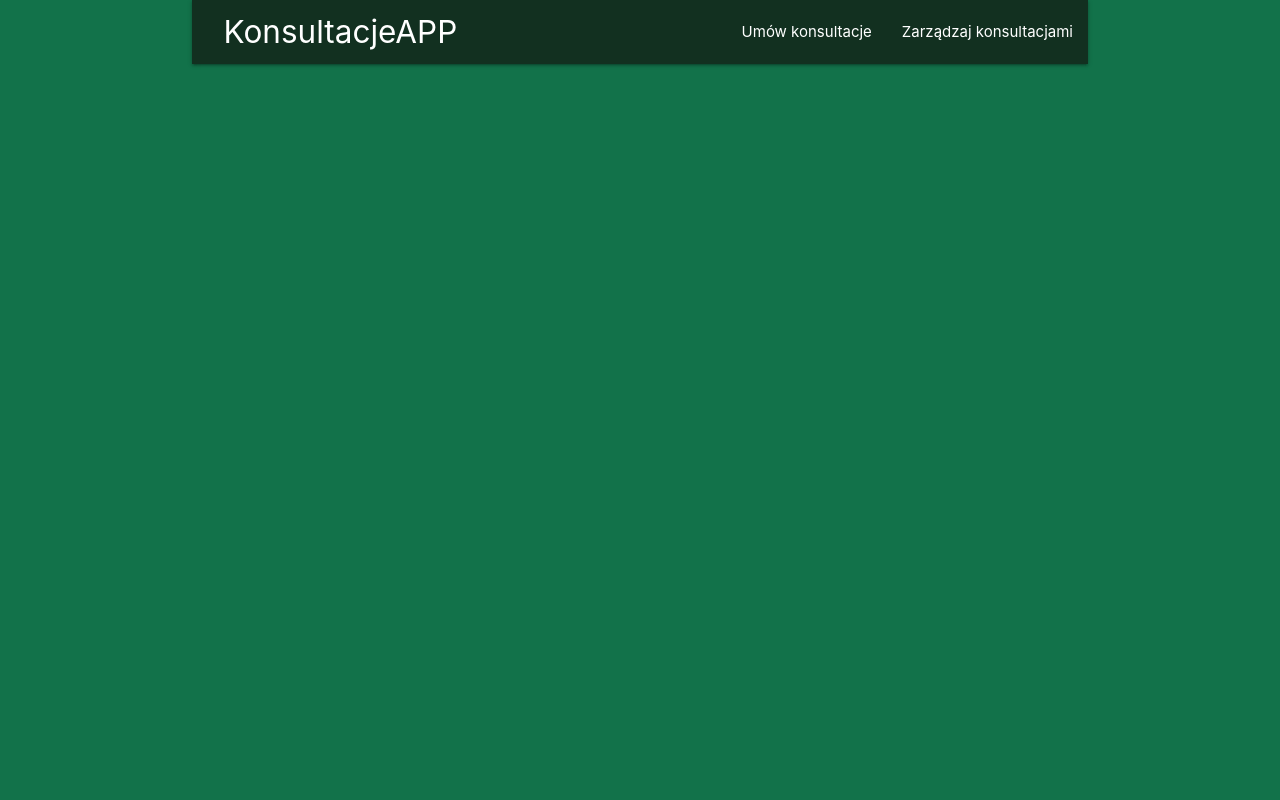
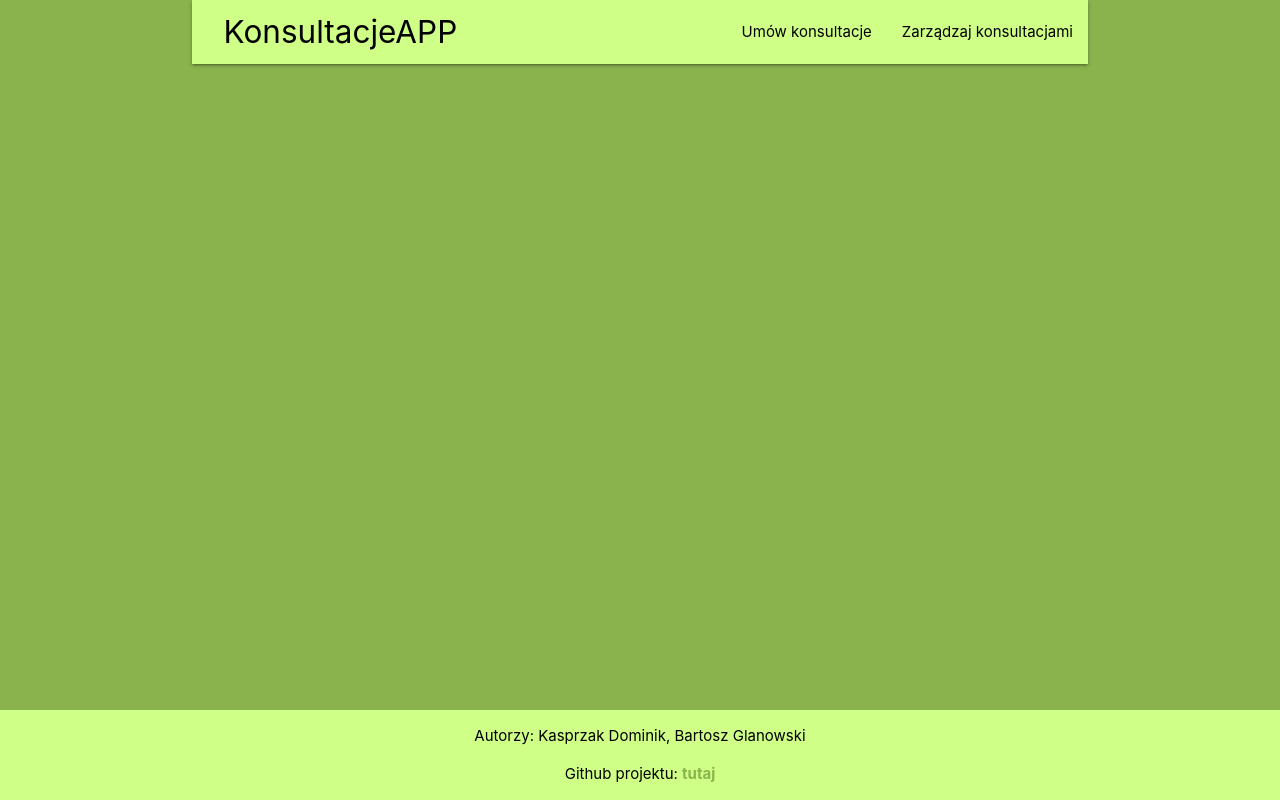
Before and after one commit to Salixu/Bartoszglanowski-gmail.com, a PHP site: template resources/views/templates/main-tmpl.twig in a window 1280 px wide. Run offline with PHP 8.4, Linux system fonts and the light colour scheme; the template is opened without the code that fills it, so the values that code supplies are empty; some libraries are stand-ins or nearby versions.

Commit message:
Added color palette

```diff
--- /dev/null
+++ b/dist/css/style.min.css
@@ -0,0 +1,2 @@
+body{background-color:#8AB34D;color:black}.content{-webkit-box-shadow:0 2px 2px 0 rgba(0,0,0,0.14),0 3px 1px -2px rgba(0,0,0,0.12),0 1px 5px 0 rgba(0,0,0,0.2);box-shadow:0 2px 2px 0 rgba(0,0,0,0.14),0 3px 1px -2px rgba(0,0,0,0.12),0 1px 5px 0 rgba(0,0,0,0.2)}.nav-wrapper{background-color:#CFFF87}.nav-ele,.brand-logo{color:black !important}.home-content{background-color:#CFFF87;text-align:justify;position:absolute;top:50% !important;left:50% !important;-webkit-transform:translate(-50%, -50%) !important;transform:translate(-50%, -50%) !important;width:35em;border-radius:10px}.home-header{text-align:center}.home-paragraph{margin-bottom:2em;padding-left:1em;padding-right:1em}.consultations-container{background-color:#CFFF87;margin-top:2em;text-align:center}.consultations-header{font-size:3em}.datepicker{text-align:center;border-bottom:1px solid #8AB34D !important}.datepicker:hover{cursor:pointer}.datepicker-table{color:black}.datepicker-date-display{background-color:#8AB34D}.datepicker-cancel,.is-today,.datepicker-clear,.datepicker-today,.datepicker-done{color:#8AB34D !important}.dropdown-content li>a,.dropdown-content li>span{color:#8AB34D !important}#footer{position:fixed;left:0;bottom:0;width:100%;background-color:#CFFF87;color:black;text-align:center}a{color:#8AB34D}.footer-link{font-weight:700}::-webkit-input-placeholder{color:#8AB34D}:-ms-input-placeholder{color:#8AB34D}::-ms-input-placeholder{color:#8AB34D}::placeholder{color:#8AB34D}
+/*# sourceMappingURL=style.min.css.map */
--- a/public/css/style.css
+++ b/public/css/style.css
@@ -1,39 +1,109 @@
 body {
-    background-color: rgb(18, 114, 74);
-    font-size: 12pt;
-    color: white;
+  background-color: #8AB34D;
+  color: black;
 }
 
-.content{
-    box-shadow: 0 2px 2px 0 rgba(0,0,0,0.14),0 3px 1px -2px rgba(0,0,0,0.12),0 1px 5px 0 rgba(0,0,0,0.2);
+.content {
+  -webkit-box-shadow: 0 2px 2px 0 rgba(0, 0, 0, 0.14), 0 3px 1px -2px rgba(0, 0, 0, 0.12), 0 1px 5px 0 rgba(0, 0, 0, 0.2);
+          box-shadow: 0 2px 2px 0 rgba(0, 0, 0, 0.14), 0 3px 1px -2px rgba(0, 0, 0, 0.12), 0 1px 5px 0 rgba(0, 0, 0, 0.2);
 }
 
-.nav-wrapper{
-    background-color:rgb(18, 48, 32)!important;
+.nav-wrapper {
+  background-color: #CFFF87;
 }
 
-.home-content{
-    background-color: rgb(18, 48, 32);
-    margin-top: 15%;
-    text-align: justify;
+.nav-ele, .brand-logo {
+  color: black !important;
 }
 
-.home-header{
+.home-content {
+  background-color: #CFFF87;
+  text-align: justify;
+  position: absolute;
+  top: 50% !important;
+  left: 50% !important;
+  -webkit-transform: translate(-50%, -50%) !important;
+          transform: translate(-50%, -50%) !important;
+  width: 35em;
+  border-radius: 10px;
+}
+
+.home-header {
   text-align: center;
 }
 
-.home-paragraph{
+.home-paragraph {
   margin-bottom: 2em;
   padding-left: 1em;
   padding-right: 1em;
 }
 
-.consultations-container{
-    background-color:rgb(18, 48, 32);
+.consultations-container {
+  background-color: #CFFF87;
   margin-top: 2em;
   text-align: center;
 }
 
-.consultations-header{
+.consultations-header {
   font-size: 3em;
 }
+
+.datepicker {
+  text-align: center;
+  border-bottom: 1px solid #8AB34D !important;
+}
+
+.datepicker:hover {
+  cursor: pointer;
+}
+
+.datepicker-table {
+  color: black;
+}
+
+.datepicker-date-display {
+  background-color: #8AB34D;
+}
+
+.datepicker-cancel, .is-today, .datepicker-clear, .datepicker-today, .datepicker-done {
+  color: #8AB34D !important;
+}
+
+.dropdown-content li > a, .dropdown-content li > span {
+  color: #8AB34D !important;
+}
+
+#footer {
+  position: fixed;
+  left: 0;
+  bottom: 0;
+  width: 100%;
+  background-color: #CFFF87;
+  color: black;
+  text-align: center;
+}
+
+a {
+  color: #8AB34D;
+}
+
+.footer-link {
+  font-weight: 700;
+}
+
+::-webkit-input-placeholder {
+  color: #8AB34D;
+}
+
+:-ms-input-placeholder {
+  color: #8AB34D;
+}
+
+::-ms-input-placeholder {
+  color: #8AB34D;
+}
+
+::placeholder {
+  color: #8AB34D;
+}
+/*# sourceMappingURL=style.css.map */
--- /dev/null
+++ b/public/css/style.min.css
@@ -0,0 +1,2 @@
+body{background-color:#8AB34D;color:black}.content{-webkit-box-shadow:0 2px 2px 0 rgba(0,0,0,0.14),0 3px 1px -2px rgba(0,0,0,0.12),0 1px 5px 0 rgba(0,0,0,0.2);box-shadow:0 2px 2px 0 rgba(0,0,0,0.14),0 3px 1px -2px rgba(0,0,0,0.12),0 1px 5px 0 rgba(0,0,0,0.2)}.nav-wrapper{background-color:#CFFF87}.nav-ele,.brand-logo{color:black !important}.home-content{background-color:#CFFF87;text-align:justify;position:absolute;top:50% !important;left:50% !important;-webkit-transform:translate(-50%, -50%) !important;transform:translate(-50%, -50%) !important;width:35em;border-radius:10px}.home-header{text-align:center}.home-paragraph{margin-bottom:2em;padding-left:1em;padding-right:1em}.consultations-container{background-color:#CFFF87;margin-top:2em;text-align:center}.consultations-header{font-size:3em}.datepicker{text-align:center;border-bottom:1px solid #8AB34D !important}.datepicker:hover{cursor:pointer}.datepicker-table{color:black}.datepicker-date-display{background-color:#8AB34D}.datepicker-cancel,.is-today,.datepicker-clear,.datepicker-today,.datepicker-done{color:#8AB34D !important}.dropdown-content li>a,.dropdown-content li>span{color:#8AB34D !important}#footer{position:fixed;left:0;bottom:0;width:100%;background-color:#CFFF87;color:black;text-align:center}a{color:#8AB34D}.footer-link{font-weight:700}::-webkit-input-placeholder{color:#8AB34D}:-ms-input-placeholder{color:#8AB34D}::-ms-input-placeholder{color:#8AB34D}::placeholder{color:#8AB34D}
+/*# sourceMappingURL=style.min.css.map */
--- /dev/null
+++ b/public/css/style.sass
@@ -0,0 +1,86 @@
+$darker-green: #8AB34D
+$lighter-green: #CFFF87
+
+$color2: #D9FFA1
+$color4: #9B3BB3
+$color5: #E787FF
+
+body
+    background-color: $darker-green
+    color: black
+
+.content
+    box-shadow: 0 2px 2px 0 rgba(0,0,0,0.14),0 3px 1px -2px rgba(0,0,0,0.12),0 1px 5px 0 rgba(0,0,0,0.2)
+
+.nav-wrapper
+    background-color: $lighter-green
+
+.nav-ele, .brand-logo
+    color: black !important
+
+.home-content
+    background-color: $lighter-green
+    text-align: justify
+    position: absolute
+    top: 50% !important
+    left: 50% !important
+    transform: translate(-50%, -50%) !important
+    width: 35em
+    border-radius: 10px
+
+.home-header
+    text-align: center
+
+.home-paragraph
+    margin-bottom: 2em
+    padding-left: 1em
+    padding-right: 1em
+
+.consultations-container
+    background-color: $lighter-green
+    margin-top: 2em
+    text-align: center
+
+.consultations-header
+    font-size: 3em
+
+//Date input style
+.datepicker
+    text-align: center
+    border-bottom: 1px solid $darker-green !important
+    &:hover
+        cursor: pointer;
+
+// Calendar font color
+.datepicker-table
+    color: black;
+
+// Left side calendar color
+.datepicker-date-display
+    background-color: $darker-green
+
+// Buttons and today font color
+.datepicker-cancel, .is-today, .datepicker-clear, .datepicker-today, .datepicker-done
+    color: $darker-green !important
+
+// Calendar years and months picker font color
+.dropdown-content li>a, .dropdown-content li>span
+    color: $darker-green !important
+
+#footer
+    position: fixed
+    left: 0
+    bottom: 0
+    width: 100%
+    background-color: $lighter-green
+    color: black
+    text-align: center
+
+a
+    color: $darker-green
+
+.footer-link
+    font-weight: 700
+
+::placeholder
+    color: $darker-green
--- a/resources/views/index.twig
+++ b/resources/views/index.twig
@@ -1,12 +1,12 @@
 {% extends "templates/main-tmpl.twig" %}
 {% block title %}Strona główna{% endblock %}
 {% block content %}
-    <div class='row'>
-        <div class='col s6 offset-s3 home-content'>
+
+        <div class='home-content'>
             <h1 class='home-header'>Witaj!</h1>
             <p class='home-paragraph'>
             Na naszej stronie umówisz się na konsultacje! Aby przejść do podstrony i umówić się na rozmowę, przejdź do zakładki umów konsultacje, aby zarządzać propozycjami konsultacji wysłanych przez uczniów należy zalogować się na konto administratora przechodząc do podstrony /login i przejść do zakładki zarządzaj konsultacjami.
             </p>
         </div>
-    </div>
+
 {% endblock %}
--- a/resources/views/templates/main-tmpl.twig
+++ b/resources/views/templates/main-tmpl.twig
@@ -21,14 +21,18 @@
             <div class="nav-wrapper">
             <a href="/home" style='margin-left:1em' class="brand-logo">KonsultacjeAPP</a>
             <ul id="nav-mobile" class="right hide-on-med-and-down">
-                <li><a href="/konsultacje">Umów konsultacje</a></li>
-                <li><a href="#">Zarządzaj konsultacjami</a></li>
+                <li><a href="/konsultacje" class='nav-ele'>Umów konsultacje</a></li>
+                <li><a href="#" class='nav-ele'>Zarządzaj konsultacjami</a></li>
             </ul>
             </div>
         </nav>
         <div id='content'>
             {% block content %}
             {% endblock %}
+        </div>
+        <div id='footer'>
+            <p>Autorzy: Kasprzak Dominik, Bartosz Glanowski</p>
+            <p>Github projektu: <a class='footer-link' href='https://github.com/Salixu/Slim-app-project'>tutaj</a></p>
         </div>
     </div>
 
```
Also changed, not shown: resources/views/konsultacje.twig (+9 -6 lines), resources/views/templates/style.css (added, +43 -0 lines), 3 other files. Lines whose indentation alone changed are shown as unchanged.
